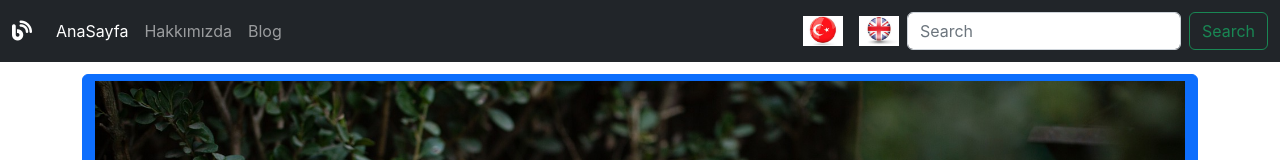
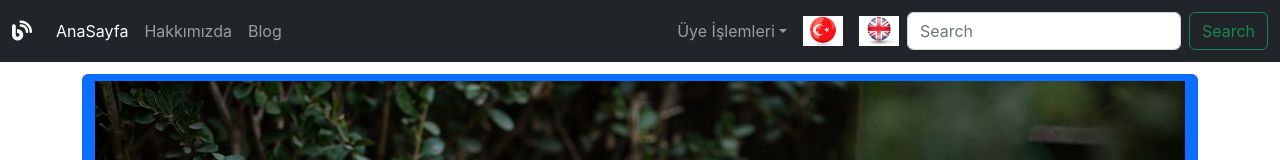
Before and after one commit to AbdulhakimKaya/react_blog_ecodation, a React (Create React App) app: page / in a window 1280 px wide. Shown: the top 160 px of the page. Built offline with nearby package versions, Linux system fonts and the light colour scheme.

Commit message:
Header edited

```diff
--- a/src/components/Header.jsx
+++ b/src/components/Header.jsx
@@ -50,37 +50,31 @@
                                         {t('blog')}
                                     </a>
                                 </li>
-                                {/*<li className="nav-item dropdown">*/}
-                                {/*    <a*/}
-                                {/*        className="nav-link dropdown-toggle"*/}
-                                {/*        href="#"*/}
-                                {/*        role="button"*/}
-                                {/*        data-bs-toggle="dropdown"*/}
-                                {/*        aria-expanded="false"*/}
-                                {/*    >*/}
-                                {/*        Dropdown*/}
-                                {/*    </a>*/}
-                                {/*    <ul className="dropdown-menu">*/}
-                                {/*        <li>*/}
-                                {/*            <a className="dropdown-item" href="#">*/}
-                                {/*                Action*/}
-                                {/*            </a>*/}
-                                {/*        </li>*/}
-                                {/*        <li>*/}
-                                {/*            <a className="dropdown-item" href="#">*/}
-                                {/*                Another action*/}
-                                {/*            </a>*/}
-                                {/*        </li>*/}
-                                {/*        <li>*/}
-                                {/*            <hr className="dropdown-divider"/>*/}
-                                {/*        </li>*/}
-                                {/*        <li>*/}
-                                {/*            <a className="dropdown-item" href="#">*/}
-                                {/*                Something else here*/}
-                                {/*            </a>*/}
-                                {/*        </li>*/}
-                                {/*    </ul>*/}
-                                {/*</li>*/}
+                            </ul>
+                            <ul className="navbar-nav ms-auto mb-2 mb-lg-0">
+                                <li className="nav-item dropdown">
+                                    <a
+                                        className="nav-link dropdown-toggle"
+                                        href="#"
+                                        role="button"
+                                        data-bs-toggle="dropdown"
+                                        aria-expanded="false"
+                                    >
+                                        {t('member_process')}
+                                    </a>
+                                    <ul className="dropdown-menu">
+                                        <li>
+                                            <a className="dropdown-item" href="#">
+                                                {t('login')}
+                                            </a>
+                                        </li>
+                                        <li>
+                                            <a className="dropdown-item" href="#">
+                                                {t('register')}
+                                            </a>
+                                        </li>
+                                    </ul>
+                                </li>
                             </ul>
                             <OtherLanguageReusability/>
                             <form className="d-flex" role="search">
--- a/src/internationalization/i18nLanguage.js
+++ b/src/internationalization/i18nLanguage.js
@@ -19,9 +19,13 @@
                     'blog_content': "Blog Content",
                     'date': "Date",
                     'submit': "Submit",
+                    'reset': "Reset",
                     'update': "Update",
                     'view': "View",
                     'delete': "Delete",
+                    'member_process': "Member Process",
+                    'login': "Login",
+                    'register': "Register",
                 }
             },
         tr:
@@ -40,9 +44,13 @@
                     'blog_content': "Blog İçeriği",
                     'date': "Tarih",
                     'submit': "Gönder",
+                    'reset': "Temizle",
                     'update': "Güncelle",
                     'view': "Göster",
                     'delete': "Sil",
+                    'member_process': "Üye İşlemleri",
+                    'login': "Üye Girişi",
+                    'register': "Üye Kaydı",
                 }
             }
     },
```
